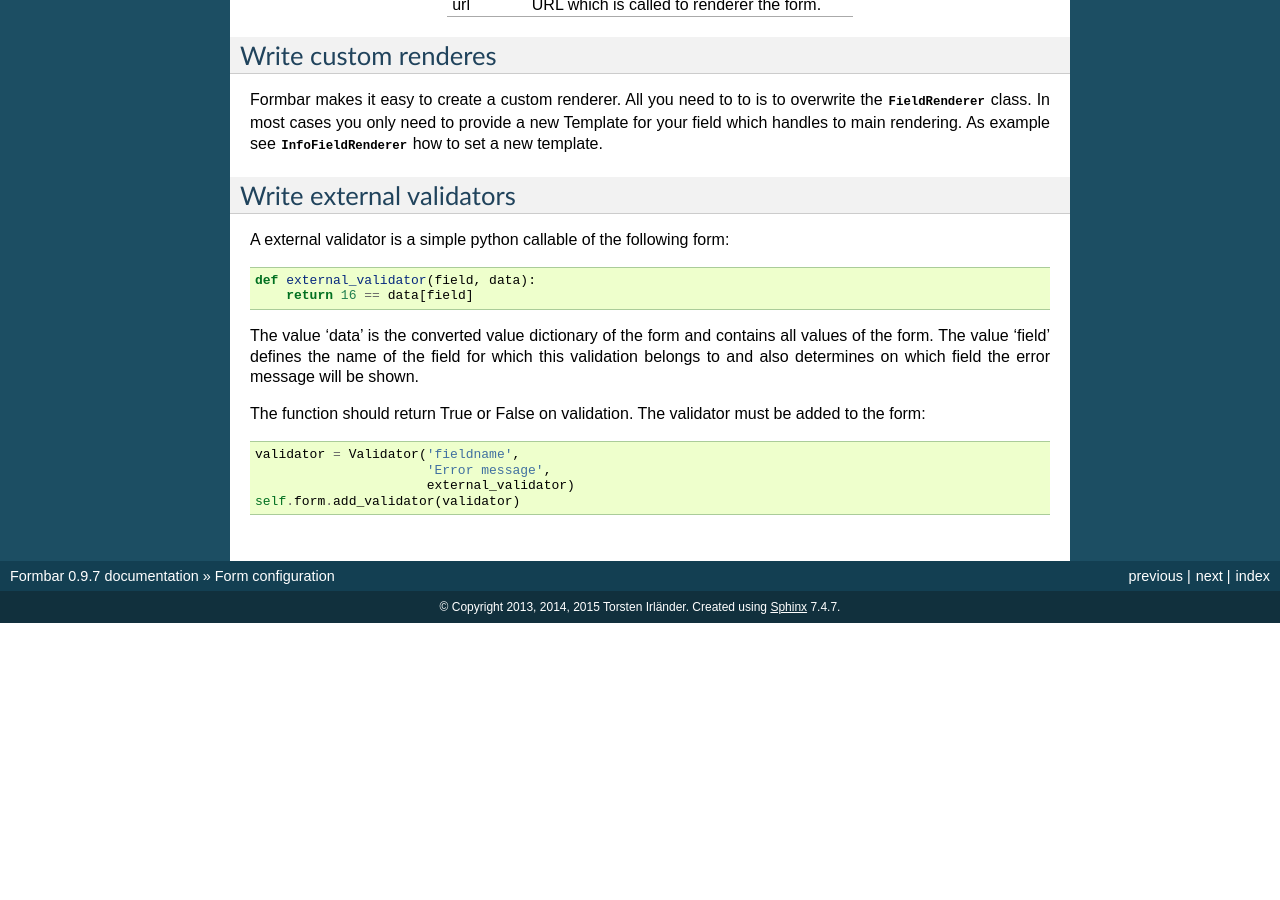
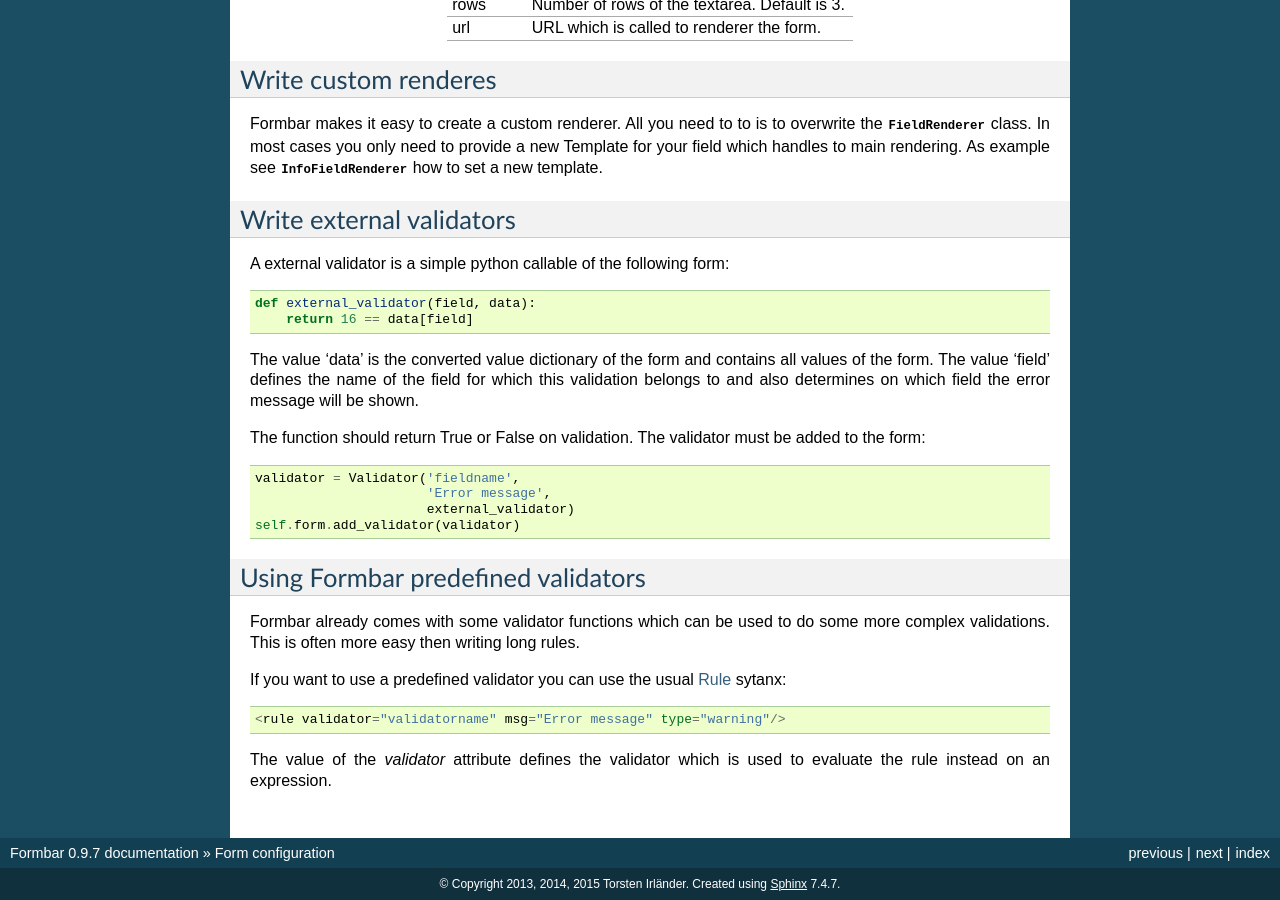
Before and after one commit to ringo-framework/formbar, a Sphinx documentation site: the page built from docs/source/config.rst, in a window 1280 px wide and 900 px high, scrolled down 11566 px. Built offline with Sphinx 7.4.7, drawn with Linux system fonts in a browser that asks for light colours; formulas are drawn with MathJax 3; before the commit the page ends 12189 px from its top, so only the background shows below that; some of the changed text lies outside the part shown.

Commit message:
Added documentation on using predefined validators

```diff
--- a/docs/source/config.rst
+++ b/docs/source/config.rst
@@ -143,6 +143,7 @@
 msg         The message which is displayed if the evaluation of the rule fails.
 mode        Point in validation when this rules gets evaluations. ``post`` (default) means after the deserialisation of the value and ``pre`` is before deserialisation.
 triggers    Flag which defines which type of message a the rule will trigger if the evaluation fails. Be be ``error`` (default) or ``warning``.
+validator   Name of the validator which is used instead of the expr.
 =========   ===========
 
 .. _help:
@@ -724,3 +725,17 @@
                               'Error message',
                               external_validator)
         self.form.add_validator(validator)
+
+Using Formbar predefined validators
+===================================
+Formbar already comes with some validator functions which can be used to
+do some more complex validations. This is often more easy then writing
+long rules.
+
+If you want to use a predefined validator you can use the usual
+:ref:`rule` sytanx::
+
+    <rule validator="validatorname" msg="Error message" type="warning"/>
+
+The value of the `validator` attribute defines the validator which is
+used to evaluate the rule instead on an expression.
```
